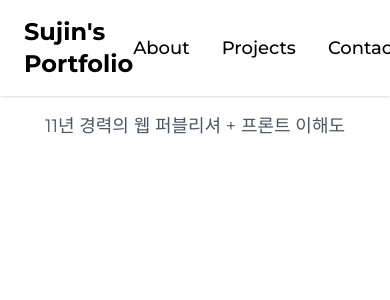
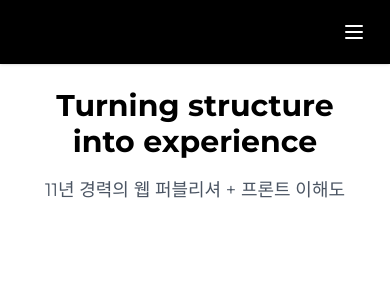
Before and after one commit to aforce2be/aforce2be.github.io, a Vue app: page / in a window 390 px wide. Shown: the top 300 px of the page. Built offline with nearby package versions, Linux system fonts and the light colour scheme.

Commit message:
1. 헤더 스타일 변경 2. 모바일 헤더 생성

```diff
--- a/src/App.vue
+++ b/src/App.vue
@@ -6,7 +6,9 @@
     <!-- 로딩이 끝났을 때 -->
     <div v-else>
       <Header />
-      <router-view />
+      <main class="pt-16">
+        <router-view />
+      </main>
     </div>
   </div>
 </template>
--- a/src/components/Header.vue
+++ b/src/components/Header.vue
@@ -1,36 +1,66 @@
 <template>
     <header class="fixed top-0 left-0 w-full bg-white shadow z-50">
-        <nav class="max-w-7xl mx-auto flex justify-between items-center py-4 px-6">
+        <nav class="hover:text-white hover:bg-black max-w-7xl mx-auto flex justify-between items-center py-4 px-6">
             <!-- Logo / Name -->
             <div class="text-2xl font-bold">
-                <a href="/">Sujin's Portfolio</a>
+                <a href="/" class="transition">Sujin's Portfolio</a>
             </div>
 
-            <!-- Navigation Links -->
-            <ul class="flex space-x-8 text-lg font-medium">
+            <!-- Desktop Navigation Links -->
+            <ul class="hidden md:flex space-x-8 text-lg font-medium">
                 <li>
-                    <RouterLink to="/about" class="hover:text-blue-500 transition">About</RouterLink>
+                    <RouterLink to="/about">About</RouterLink>
                 </li>
                 <li>
-                    <RouterLink to="/projects" class="hover:text-blue-500 transition">Projects</RouterLink>
+                    <RouterLink to="/projects">Projects</RouterLink>
                 </li>
                 <li>
-                    <RouterLink to="/contact" class="hover:text-blue-500 transition">Contact</RouterLink>
+                    <RouterLink to="/contact">Contact</RouterLink>
                 </li>
             </ul>
+
+            <!-- Mobile Hamburger -->
+            <button @click="isOpen = !isOpen" class="md:hidden focus:outline-none">
+                <svg v-if="!isOpen" class="w-6 h-6" fill="none" stroke="currentColor" viewBox="0 0 24 24"
+                    xmlns="http://www.w3.org/2000/svg">
+                    <path stroke-linecap="round" stroke-linejoin="round" stroke-width="2" d="M4 6h16M4 12h16M4 18h16">
+                    </path>
+                </svg>
+                <svg v-else class="w-6 h-6" fill="none" stroke="currentColor" viewBox="0 0 24 24"
+                    xmlns="http://www.w3.org/2000/svg">
+                    <path stroke-linecap="round" stroke-linejoin="round" stroke-width="2" d="M6 18L18 6M6 6l12 12">
+                    </path>
+                </svg>
+            </button>
         </nav>
+
+        <!-- Mobile Full Screen Menu -->
+        <div v-if="isOpen"
+            class="fixed inset-0 bg-black bg-opacity-90 flex flex-col items-center justify-center space-y-8 text-white text-2xl z-50 transition">
+
+            <!-- X Button inside overlay -->
+            <button @click="isOpen = false" class="absolute top-6 right-6 focus:outline-none">
+                <svg class="w-8 h-8" fill="none" stroke="currentColor" viewBox="0 0 24 24"
+                    xmlns="http://www.w3.org/2000/svg">
+                    <path stroke-linecap="round" stroke-linejoin="round" stroke-width="2" d="M6 18L18 6M6 6l12 12" />
+                </svg>
+            </button>
+
+            <RouterLink @click="isOpen = false" to="/about" class="hover:text-blue-300">About</RouterLink>
+            <RouterLink @click="isOpen = false" to="/projects" class="hover:text-blue-300">Projects</RouterLink>
+            <RouterLink @click="isOpen = false" to="/contact" class="hover:text-blue-300">Contact</RouterLink>
+        </div>
     </header>
 </template>
 
-<script>
-// import About from "../pages/About.vue";
-export default {
-    name: "Header",
-};
+<script setup>
+import { ref } from "vue";
+import { RouterLink } from "vue-router";
+
+const isOpen = ref(false);
 </script>
 
 <style scoped>
-/* Smooth scrolling for internal links */
 html {
     scroll-behavior: smooth;
 }
--- a/src/pages/Home.vue
+++ b/src/pages/Home.vue
@@ -1,7 +1,7 @@
 <template>
   <section class="p-6 text-center">
     <h1 class="text-3xl font-bold mb-4">
-      👋 안녕하세요, 퍼블리셔 박수진입니다
+      Turning structure into experience
     </h1>
     <p class="text-lg text-gray-600">11년 경력의 웹 퍼블리셔 + 프론트 이해도</p>
   </section>
```
